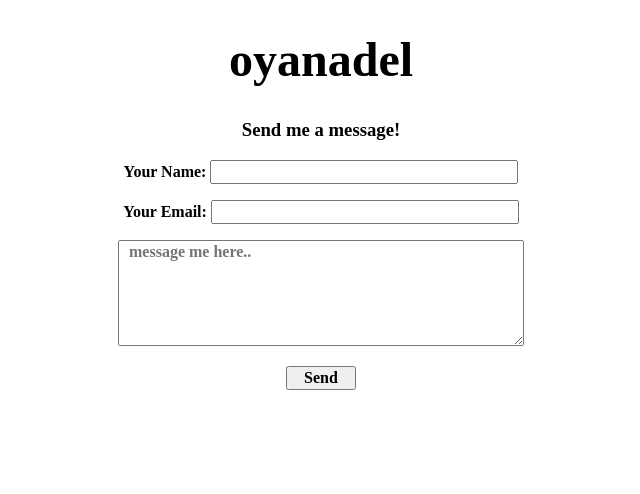
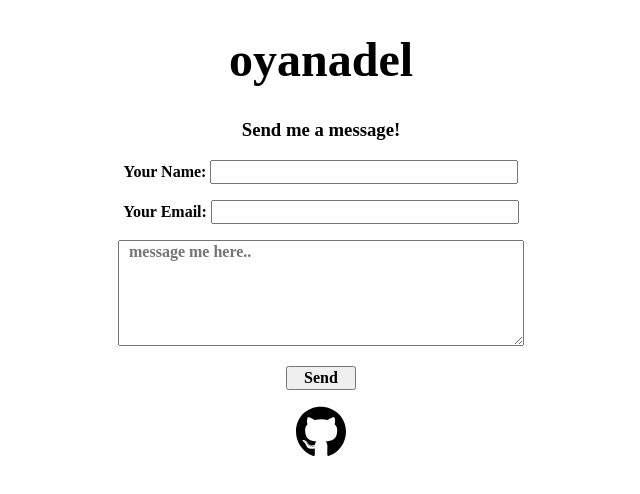
Before and after one commit to Aereli/Portfolio-React, a React (Create React App) app: page /contact in a window 1280 px wide. Shown: the top 494 px of the page, without its empty margins (319-959 px from the left). Built offline with nearby package versions, Linux system fonts and the light colour scheme; a web font is replaced by a local one.

Commit message:
add link to github contact page

```diff
--- a/src/pages/contact.js
+++ b/src/pages/contact.js
@@ -1,5 +1,7 @@
 import React from 'react'
 import '../stylesheets/contact.css'
+import Github from '../images/github-brands.svg'
+
 
 class Contact extends React.Component{
   render(){
@@ -33,7 +35,10 @@ class Contact extends React.Component{
               <button type="submit">Send</button>
             </p>
           </form>
-        </div>
+          <div className="work-github">
+            <a href="https://github.com/Aereli"><img src={Github} alt="github-icon"></img></a>
+            </div>
+          </div>
       </>
     )
   }
--- a/src/pages/work.js
+++ b/src/pages/work.js
@@ -34,7 +34,7 @@ class Work extends React.Component{
             <a href="http://barhop-wyncode.herokuapp.com/" target="_blank" rel="noopener noreferrer"><img className="work-projects" src={Barhop} alt="shiphip"></img></a>
             <p>Team of three developers to create information of nearest bars withing user location entered. shows good use of REST with the Yelp API. Two week project</p>
             <div className="work-github">
-               <a href="https://github.com/wyncode/c35_eric_robert_william"><img src={Github} alt="github-icon"></img></a>
+              <a href="https://github.com/wyncode/c35_eric_robert_william"><img src={Github} alt="github-icon"></img></a>
               </div>
           </div>
         </div>
--- a/src/stylesheets/contact.css
+++ b/src/stylesheets/contact.css
@@ -40,3 +40,15 @@ font-weight: 700;
   width: 70px;
   cursor: pointer;
 }
+
+.work-github img{
+  border: none;
+  width: 50px;
+}
+
+.work-github img:hover{
+  opacity:0.5;
+  /* color: #84DCC6; */
+  color: red;
+
+}
```
